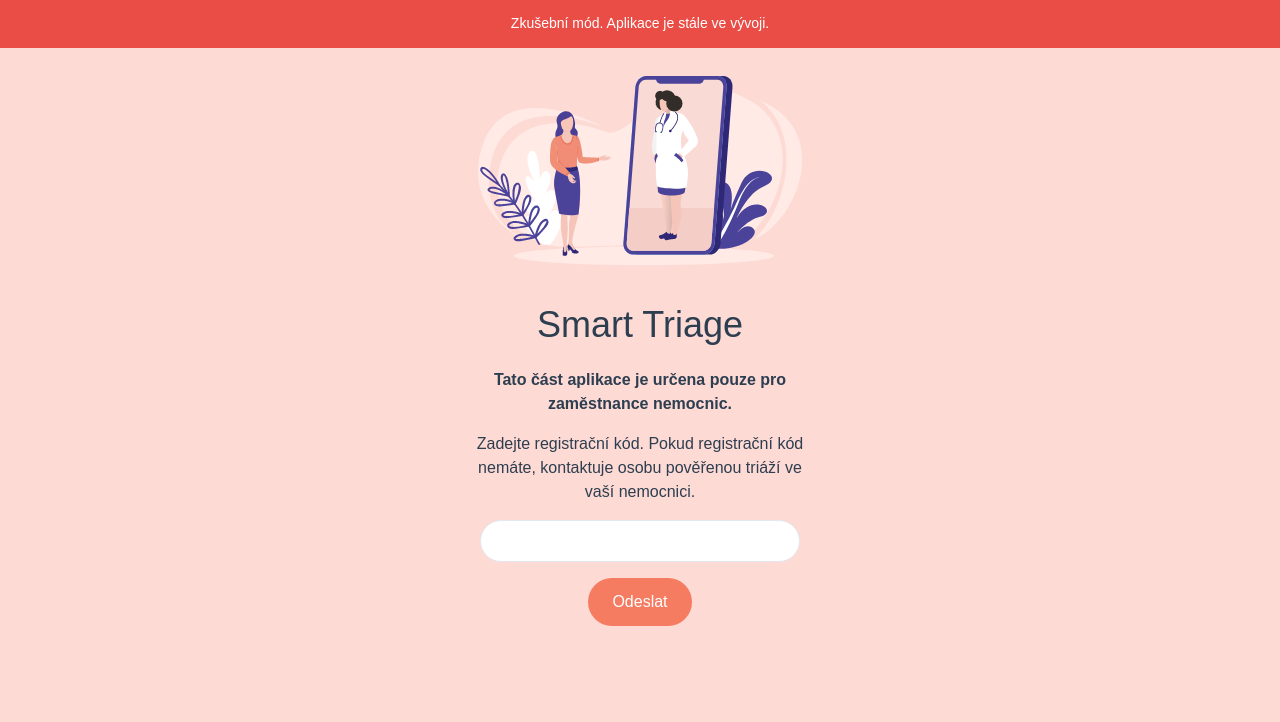
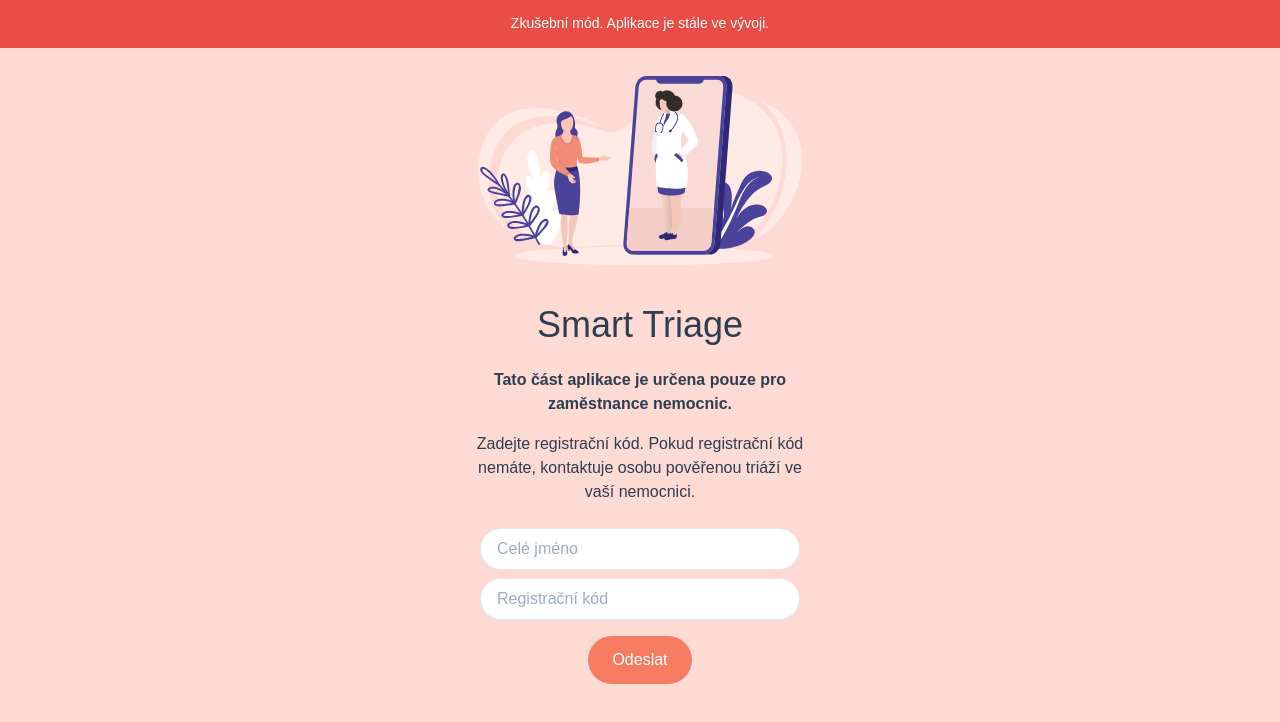
Before and after one commit to Smart-Triage/smart-triage, a Vue app: page /login in a window 1280 px wide. Shown: the top 722 px of the page. Built offline with nearby package versions, Linux system fonts and the light colour scheme; no server answers; what vue-head, vue-uuid would draw is missing.

Commit message:
Added name input for Employees

```diff
--- a/src/locales/cs.json
+++ b/src/locales/cs.json
@@ -110,7 +110,8 @@
     "ONLY_FOR_EMPLOYEES": "Tato část aplikace je určena pouze pro zaměstnance nemocnic.",
     "ENTER_REGISTRATION_CODE": "Zadejte registrační kód. Pokud registrační kód nemáte, kontaktuje osobu pověřenou triáží ve vaší nemocnici.",
     "SEND": "Odeslat",
-    "CHECK_CONNECTION": "Zkontrolujte připojení k internetu, tato funkce není dostupná offline."
+    "CHECK_CONNECTION": "Zkontrolujte připojení k internetu, tato funkce není dostupná offline.",
+    "REGISTRATION_CODE": "Registrační kód"
   },
   "ERROR": {
     "server_error": "Ups. Něco se pokazilo. Zkuste to znovu později",
--- a/src/locales/en.json
+++ b/src/locales/en.json
@@ -110,7 +110,8 @@
     "ONLY_FOR_EMPLOYEES": "This part of the application is only available for hospital employees.",
     "ENTER_REGISTRATION_CODE": "Enter registration code. If you don't have one, contact the person in charge of triage in your hospital.",
     "SEND": "Send",
-    "CHECK_CONNECTION": "Please check your connection, this feature is not available offline."
+    "CHECK_CONNECTION": "Please check your connection, this feature is not available offline.",
+    "REGISTRATION_CODE": "Registration code"
   },
   "ERROR": {
     "server_error": "Ups. Something went wrong. Try again later",
--- a/src/locales/sk.json
+++ b/src/locales/sk.json
@@ -103,7 +103,8 @@
     "ONLY_FOR_EMPLOYEES": "Táto časť aplikácie je určená iba pre zamestnancov nemocníc.",
     "ENTER_REGISTRATION_CODE": "Zadajte registračný kód. Ak registračný kód nemáte, kontaktuje osobu poverenú triážou vo vašej nemocnici.",
     "SEND": "Odoslať",
-    "CHECK_CONNECTION": "Skontrolujte pripojenie k internetu, táto funkcia nie je dostupná offline."
+    "CHECK_CONNECTION": "Skontrolujte pripojenie k internetu, táto funkcia nie je dostupná offline.",
+    "REGISTRATION_CODE": "Registračný kód"
   },
   "ERROR": {
     "server_error": "Ups. Niečo sa pokazilo. Skúste to znovu neskôr.",
--- /dev/null
+++ b/src/store/employee/employee.actions.js
@@ -0,0 +1 @@
+export default {}
--- /dev/null
+++ b/src/store/employee/employee.getters.js
@@ -0,0 +1 @@
+export default {}
--- /dev/null
+++ b/src/store/employee/employee.mutations.js
@@ -0,0 +1,3 @@
+export default {
+  setFullName: (state, value) => (state.fullName = value)
+}
--- /dev/null
+++ b/src/store/employee/employee.state.js
@@ -0,0 +1,3 @@
+export default {
+  fullName: ''
+}
--- /dev/null
+++ b/src/store/employee/index.js
@@ -0,0 +1,12 @@
+import state from './employee.state'
+import mutations from './employee.mutations'
+import actions from './employee.actions'
+import getters from './employee.getters'
+
+export default {
+  namespaced: true,
+  state,
+  mutations,
+  actions,
+  getters
+}
--- a/src/store/index.js
+++ b/src/store/index.js
@@ -6,6 +6,7 @@ import app from './app'
 import patients from './patients'
 import settings from './settings'
 import questions from './questions'
+import employee from './employee'
 
 Vue.use(Vuex)
 
@@ -15,7 +16,8 @@ const vuexLocal = new VuexPersistence({
   storage: window.localStorage,
   reducer: state => ({
     patients: state.patients,
-    settings: state.settings
+    settings: state.settings,
+    employee: state.employee
   })
 })
 
@@ -32,7 +34,8 @@ export default new Vuex.Store({
     app,
     patients,
     settings,
-    questions
+    questions,
+    employee
   },
   plugins: [vuexLocal.plugin]
 })
--- a/src/views/employee/Employee.vue
+++ b/src/views/employee/Employee.vue
@@ -1,8 +1,13 @@
 <template>
   <div class="main-container">
-    <NavBar
-      v-if="!scanning && !showingConfirmationQR && !showPatientSummary"
-    ></NavBar>
+    <NavBar v-if="!scanning && !showingConfirmationQR && !showPatientSummary">
+      <template v-slot:right>
+        <div class="flex items-center">
+          <ion-icon name="person-circle-outline" size="large"></ion-icon>
+          <span class="ml-2">{{ fullName }}</span>
+        </div>
+      </template>
+    </NavBar>
     <div v-if="scanning" class="my-auto">
       <button @click="showEmployeeHomepage">
         <ion-icon name="arrow-back-outline" size="large"></ion-icon>
@@ -144,7 +149,8 @@ export default {
   computed: {
     ...mapState('app', ['appTitle']),
     ...mapGetters('questions', ['getMaxPoints', 'getFormSteps']),
-    ...mapState('authentication', ['user'])
+    ...mapState('authentication', ['user']),
+    ...mapState('employee', ['fullName'])
   },
   watch: {
     $route(to) {
@@ -211,7 +217,7 @@ export default {
     async viewConfirmationQR(isCovidSuspected) {
       this.scannedPatient.confirmed = true
       this.scannedPatient.confirmation = {
-        confirmedByName: 'Jan Novák',
+        confirmedByName: this.fullName,
         confirmedById: this.user.id,
         timestamp: new Date()
       }
--- a/src/views/employee/Login.vue
+++ b/src/views/employee/Login.vue
@@ -28,19 +28,31 @@
       {{ $t(`ERROR.${loginError}`) }}
     </p>
     <!-- Auth UI -->
+    <form class="w-full" @submit="register">
+      <input
+        v-model="fullName"
+        :placeholder="$t('FULL_NAME')"
+        type="text"
+        class="bg-white focus:outline-none focus:shadow-outline border border-gray-300 py-2 px-4 block w-full appearance-none leading-normal max-w-xs border-app m-2"
+        required
+      />
       <input
         v-model="registrationCode"
+        :placeholder="$t('LOGIN.REGISTRATION_CODE')"
         type="text"
-      class="bg-white focus:outline-none focus:shadow-outline border border-gray-300 py-2 px-4 block w-full appearance-none leading-normal max-w-xs border-app"
+        class="bg-white focus:outline-none focus:shadow-outline border border-gray-300 py-2 px-4 block w-full appearance-none leading-normal max-w-xs border-app m-2"
+        required
       />
-    <div
+
+      <button
         v-show="user !== undefined && !user && networkOnLine"
+        type="submit"
         data-test="login-btn"
         class="btn-primary my-4"
-      @click="register"
       >
         {{ $t('LOGIN.SEND') }}
-    </div>
+      </button>
+    </form>
   </div>
 </template>
 
@@ -56,6 +68,7 @@ import PublicKeysDB from '@/firebase/public-keys-db'
 export default {
   data: () => ({
     loginError: null,
+    fullName: '',
     registrationCode: '',
     errorMessage: '',
     keyStore: null
@@ -113,9 +126,11 @@ export default {
   },
   methods: {
     ...mapMutations('authentication', ['setUser']),
+    ...mapMutations('employee', ['setFullName']),
 
     /* REGISTER EMPLOYEE */
-    async register() {
+    async register(e) {
+      e.preventDefault()
       this.loginError = null
       this.setUser(undefined)
 
@@ -136,6 +151,7 @@ export default {
           .signInWithCustomToken(res.token)
           .then(async userCredential => {
             this.createKeyPair(userCredential)
+            this.setFullName(this.fullName)
           })
       } catch (err) {
         // Handle Errors here.
```
Lines whose indentation alone changed are shown as unchanged.
